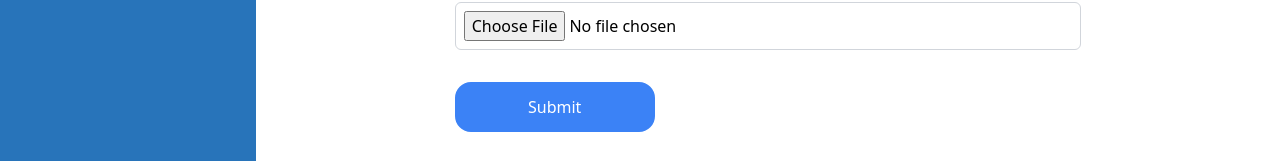
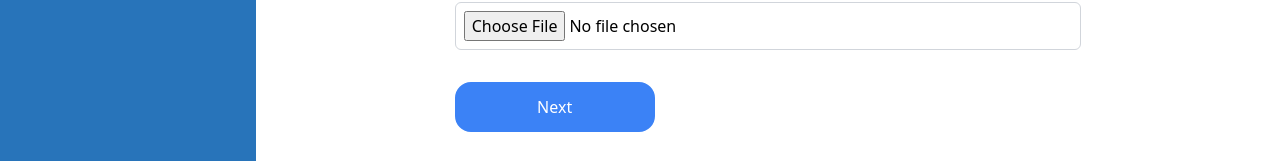
Before and after one commit to anoobsuresh0/Onboarding-Form, a React (Vite) app: page / in a window 1280 px wide. Shown: the part 744-905 px from the top of the page. Built offline with nearby package versions, Linux system fonts and the light colour scheme.

Commit message:
Making Required

```diff
--- a/src/components/details/EducationDetails.tsx
+++ b/src/components/details/EducationDetails.tsx
@@ -1,5 +1,17 @@
+import { useDispatch } from "react-redux";
+import { setDetails } from "../../features/reducers/detailsSlice";
 
 const EducationDetails = () => {
+
+  const dispatch = useDispatch();
+
+  const handleButtonClick = (detailsType: string) => {
+    dispatch(setDetails(detailsType));
+  };
+
+
+
+
   return (
     <form>
         <div>
@@ -16,6 +28,7 @@ const EducationDetails = () => {
               name="fname"
               placeholder="First Name"
               className="input-textBox"
+              required
             />
           </div>
 
@@ -26,6 +39,7 @@ const EducationDetails = () => {
               name="lname"
               placeholder="Last Name"
               className="input-textBox"
+              required
             />
           </div>
           {/* <label htmlFor="lname">Last Name</label> */}
@@ -37,6 +51,7 @@ const EducationDetails = () => {
               name="email"
               placeholder="Email id"
               className="input-textBox"
+              required
             />
           </div>
 
@@ -104,10 +119,11 @@ const EducationDetails = () => {
           </div>
 
           <button
+          onClick={() => handleButtonClick("work")}
             type="submit"
             className="submit-btn"
           >
-            Submit
+            Next
           </button>
         </form>
   )
--- a/src/components/details/PersonDetails.tsx
+++ b/src/components/details/PersonDetails.tsx
@@ -1,6 +1,16 @@
-import React from 'react'
+import { setDetails } from '../../features/reducers/detailsSlice';
+import { useDispatch } from 'react-redux';
 
 const personDetails = () => {
+
+  const dispatch = useDispatch();
+
+  const handleButtonClick = (detailsType: string) => {
+    dispatch(setDetails(detailsType));
+  };
+
+
+
   return (
     <form>
         <div>
@@ -17,6 +27,7 @@ const personDetails = () => {
               name="fname"
               placeholder="First Name"
               className="input-textBox"
+              required
             />
           </div>
 
@@ -27,6 +38,7 @@ const personDetails = () => {
               name="lname"
               placeholder="Last Name"
               className="input-textBox"
+              required
             />
           </div>
           {/* <label htmlFor="lname">Last Name</label> */}
@@ -38,6 +50,7 @@ const personDetails = () => {
               name="email"
               placeholder="Email id"
               className="input-textBox"
+              required
             />
           </div>
 
@@ -105,10 +118,11 @@ const personDetails = () => {
           </div>
 
           <button
+          onClick={() => handleButtonClick("education")}
             type="submit"
             className="submit-btn"
           >
-            Submit
+            Next
           </button>
         </form>
   )
--- a/src/components/details/WorkDetails.tsx
+++ b/src/components/details/WorkDetails.tsx
@@ -16,6 +16,7 @@ const WorkDetails = () => {
               name="fname"
               placeholder="First Name"
               className="input-textBox"
+              required
             />
           </div>
 
@@ -26,6 +27,7 @@ const WorkDetails = () => {
               name="lname"
               placeholder="Last Name"
               className="input-textBox"
+              required
             />
           </div>
           {/* <label htmlFor="lname">Last Name</label> */}
@@ -37,6 +39,7 @@ const WorkDetails = () => {
               name="email"
               placeholder="Email id"
               className="input-textBox"
+              required
             />
           </div>
 
```
